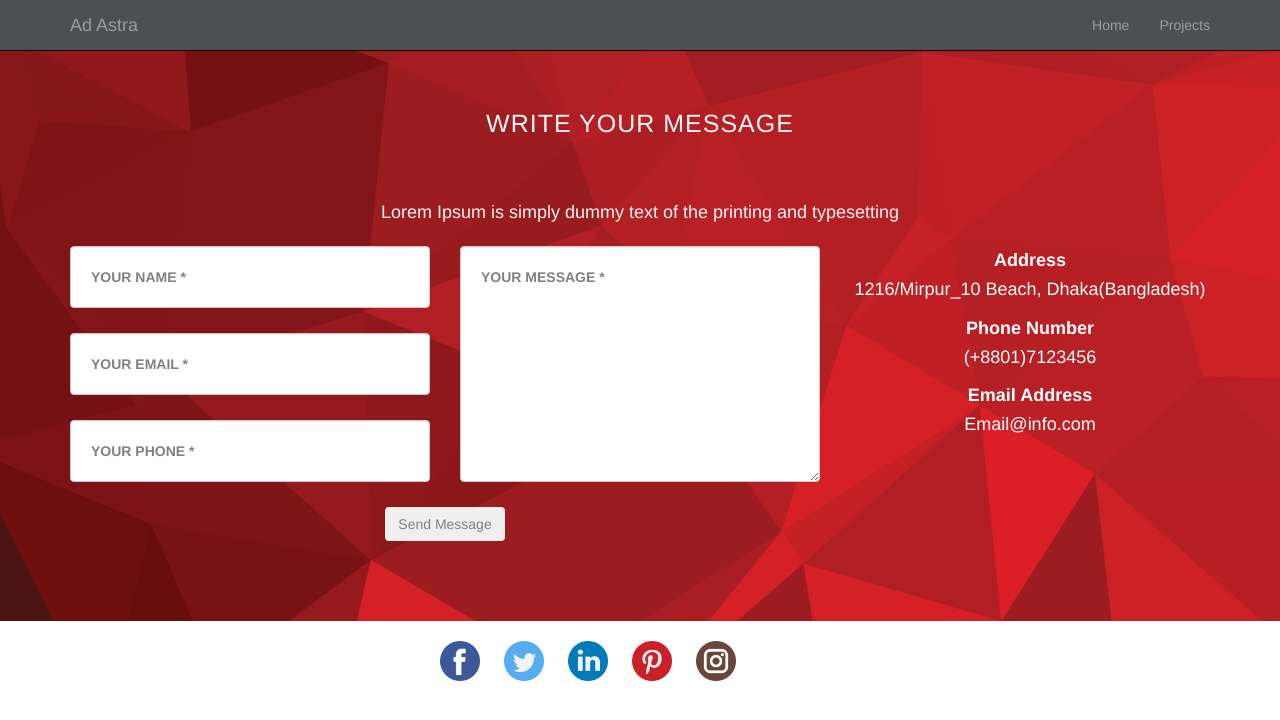
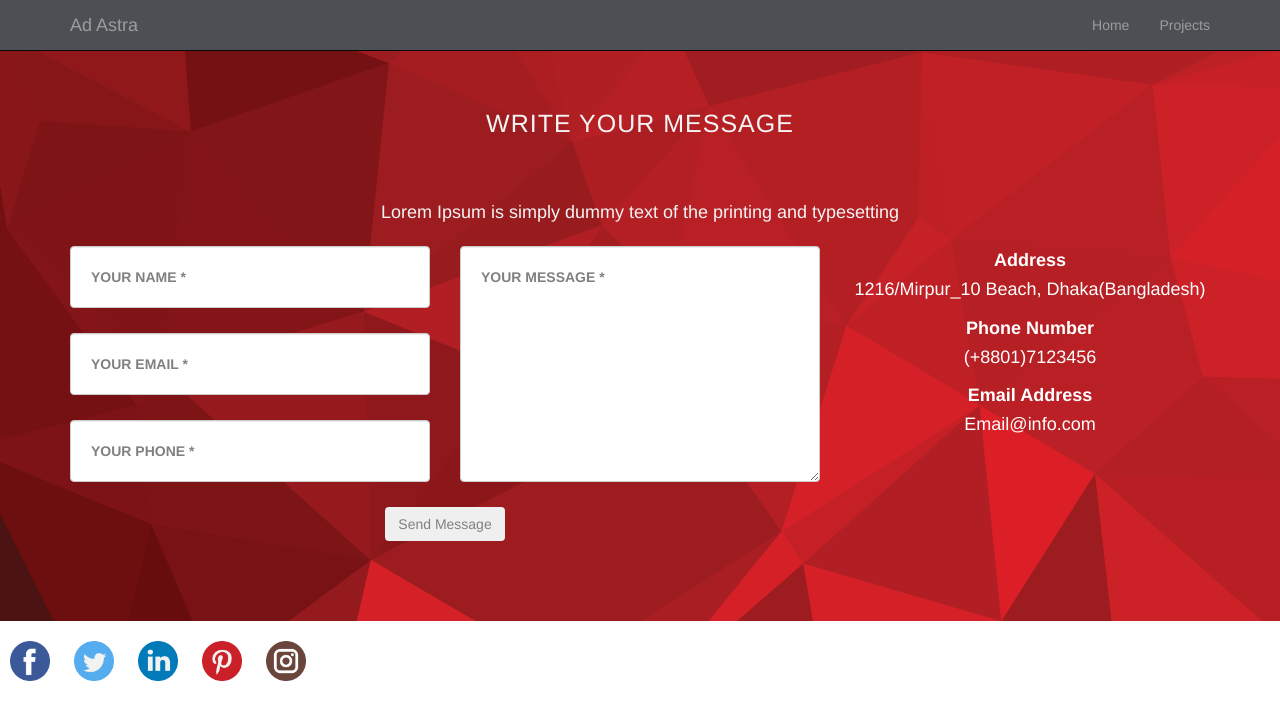
Before and after one commit to lisondgt/adastra, a plain HTML site: page contact.html in a window 1280 px wide. Drawn offline with nearby package versions, Linux system fonts and the light colour scheme.

Commit message:
responsive

```diff
--- a/css/contact.css
+++ b/css/contact.css
@@ -114,5 +114,5 @@ footer {
 #social-buttons {
   margin-left: auto;
   margin-right: auto;
-  width: 30em;
+  width: auto;
 }
```
